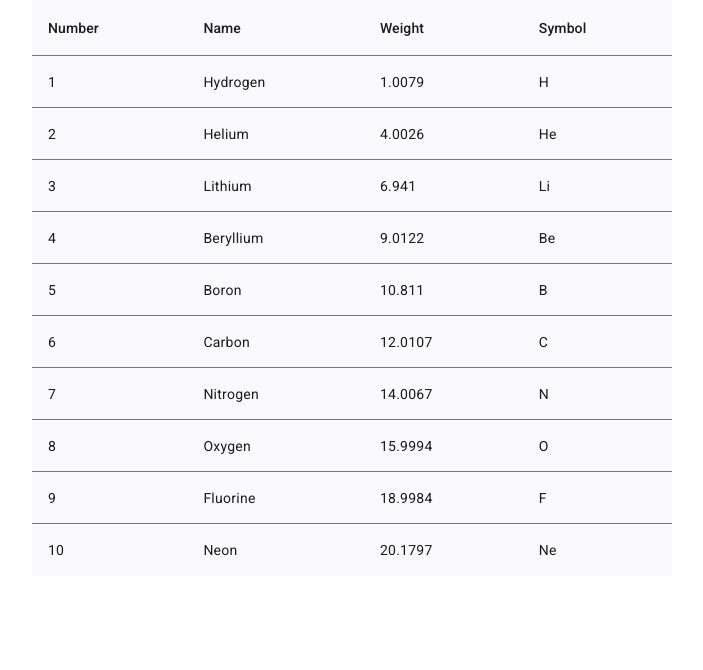
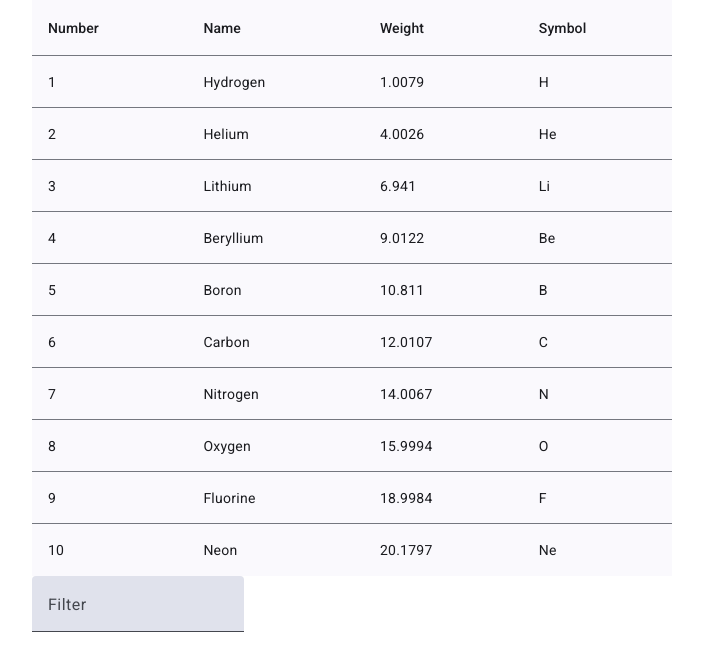
Before and after one commit to dariusz-sanczyk/Table-of-elements, an Angular app: page / in a window 1280 px wide. Shown: the top 670 px of the page, without its empty margins (288-991 px from the left). Built offline with nearby package versions, Linux system fonts and the light colour scheme.

Commit message:
filtering logic

```diff
--- a/src/app/components/elements-table/elements-table.component.html
+++ b/src/app/components/elements-table/elements-table.component.html
@@ -1,4 +1,4 @@
-<table mat-table [dataSource]="elementsData">
+<table mat-table [dataSource]="dataSource">
   <ng-container
     matColumnDef="{{ column }}"
     *ngFor="let column of columnsToDisplay"
@@ -9,3 +9,12 @@
   <tr mat-header-row *matHeaderRowDef="columnsToDisplay"></tr>
   <tr mat-row *matRowDef="let row; columns: columnsToDisplay"></tr>
 </table>
+<mat-form-field>
+  <mat-label>Filter</mat-label>
+  <input
+    matInput
+    (keyup)="applyFilter($event)"
+    placeholder="E.g. 'He' or 4.00"
+    #input
+  />
+</mat-form-field>
--- a/src/app/components/elements-table/elements-table.component.ts
+++ b/src/app/components/elements-table/elements-table.component.ts
@@ -1,29 +1,27 @@
-import { Component, OnInit } from '@angular/core';
+import { Component } from '@angular/core';
 import { ElementsService } from '../../services/elements.service';
 import { PeriodicElement } from '../../models/element.model';
-import { MatTableModule } from '@angular/material/table';
+import { MatTableDataSource, MatTableModule } from '@angular/material/table';
+import { MatInputModule } from '@angular/material/input';
+import { MatFormFieldModule } from '@angular/material/form-field';
 import { NgFor } from '@angular/common';
 
 @Component({
   selector: 'app-elements-table',
   standalone: true,
-  imports: [MatTableModule, NgFor],
+  imports: [MatTableModule, MatInputModule, MatFormFieldModule, NgFor],
   templateUrl: './elements-table.component.html',
   styleUrl: './elements-table.component.scss'
 })
-export class ElementsTableComponent implements OnInit {
+export class ElementsTableComponent {
   elementsData: PeriodicElement[] = [];
+  dataSource: MatTableDataSource<PeriodicElement>;
   columnsToDisplay: string[] = ['position', 'name', 'weight', 'symbol'];
-  headersToDisplay: string[] = ['Number', 'Name', 'Weight', 'Symbol'];
 
   constructor(private elementsService: ElementsService) {
-
+    this.dataSource = new MatTableDataSource(this.elementsService.getElements());
   };
 
-  ngOnInit(): void {
-    this.getElements();
-    console.log(this.elementsData)
-  }
 
   getElements(): void {
     this.elementsData = this.elementsService.getElements();
@@ -38,4 +36,9 @@ export class ElementsTableComponent implements OnInit {
       default: return "";
     }
   }
+
+  applyFilter(event: Event) {
+    const filterValue = (event.target as HTMLInputElement).value;
+    this.dataSource.filter = filterValue.trim().toLowerCase();
+  }
 }
```
